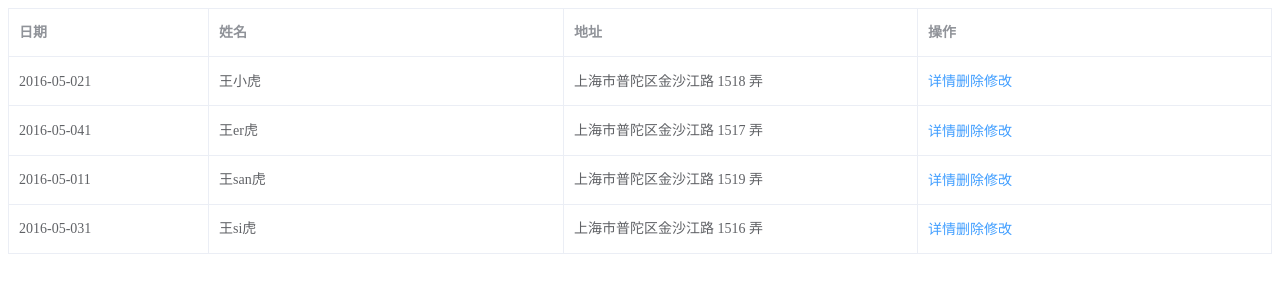
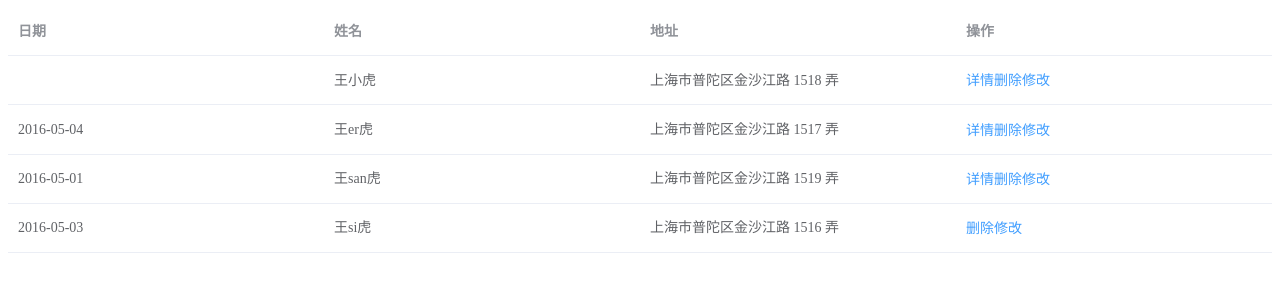
Before and after one commit to gong9/lowcode-vue, a Vue app: page / in a window 1280 px wide. Shown: the top 300 px of the page. Built offline with nearby package versions, Linux system fonts and the light colour scheme.

Commit message:
feat: add a hide配置

```diff
--- a/src/App.vue
+++ b/src/App.vue
@@ -9,7 +9,7 @@ import LowCodeTable from "./components/LowCodeTable";
 
 // 一些数据处理过滤处理
 const handleColData01 = (value) => {
-  return value + 1;
+  return value ? value : "-";
 };
 
 export default {
@@ -23,13 +23,6 @@ export default {
         {
           name: "date",
           label: "日期",
-          props: {
-            width: "200",
-            fixed: true,
-          },
-          render: ({ value }) => {
-            return handleColData01(value);
-          },
         },
         {
           name: "name",
@@ -46,8 +39,10 @@ export default {
             {
               type: "link",
               label: "详情",
+              hide: ({ rowData }) => {
+                if (rowData.name === "王si虎") return true;
+              },
               click: (row) => {
-                this.demo();
                 console.log(row);
               },
             },
@@ -70,7 +65,7 @@ export default {
       ],
       tableData: [
         {
-          date: "2016-05-02",
+          date: "",
           name: "王小虎",
           address: "上海市普陀区金沙江路 1518 弄",
         },
--- a/src/components/LowCodeTable/index.js
+++ b/src/components/LowCodeTable/index.js
@@ -71,7 +71,11 @@ export default {
     renderOperation(actions, row) {
       return actions.map((action) => this.renderOperationItem(action, row));
     },
-    renderOperationItem({ type, click, label }, row) {
+    renderOperationItem({ type, click, label, hide }, row) {
+      if (hide && typeof hide === "function") {
+        const flag = hide(row);
+        if (flag) return null;
+      }
       // todo 调用click时把其this确定在使用方的实例上
       switch (type) {
         case "link":
@@ -94,9 +98,7 @@ export default {
     return (
       <div>
         {this.handleTableVnode(
-          <el-table data={this.data} border>
-            {this.renderTableColumn()}
-          </el-table>
+          <el-table data={this.data}>{this.renderTableColumn()}</el-table>
         )}
       </div>
     );
```
